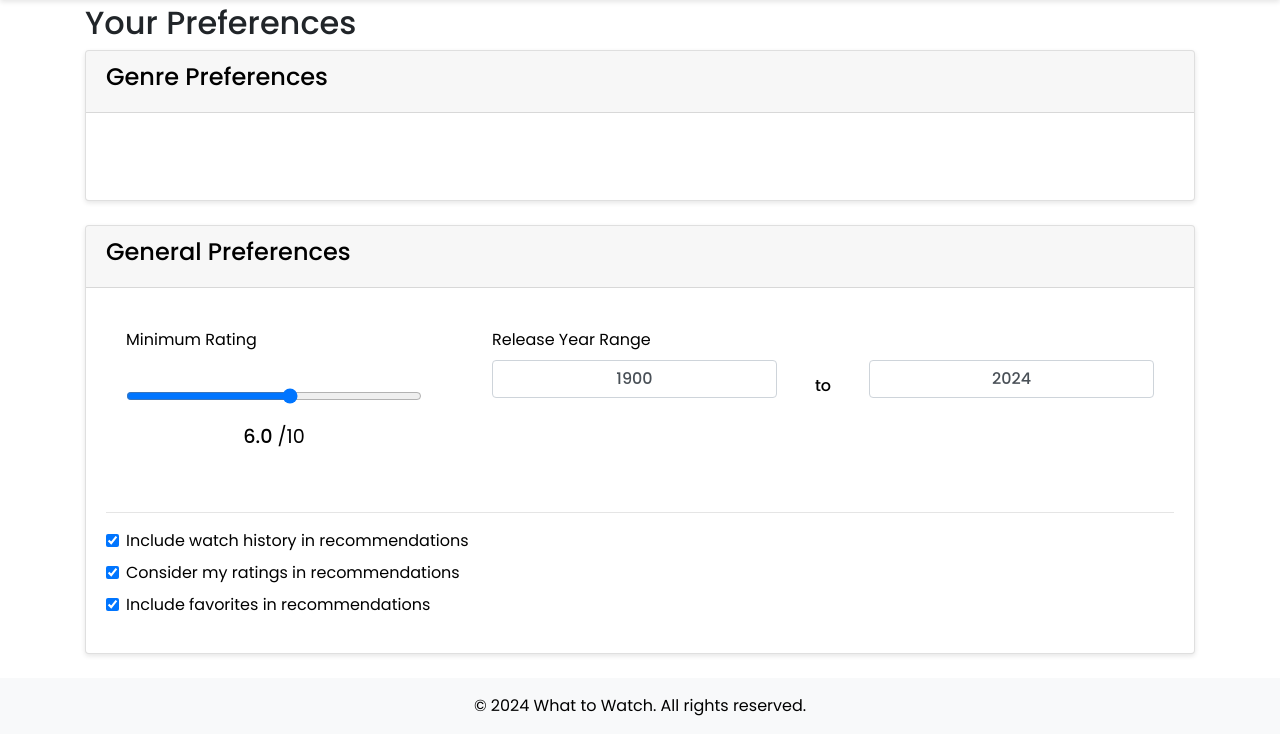
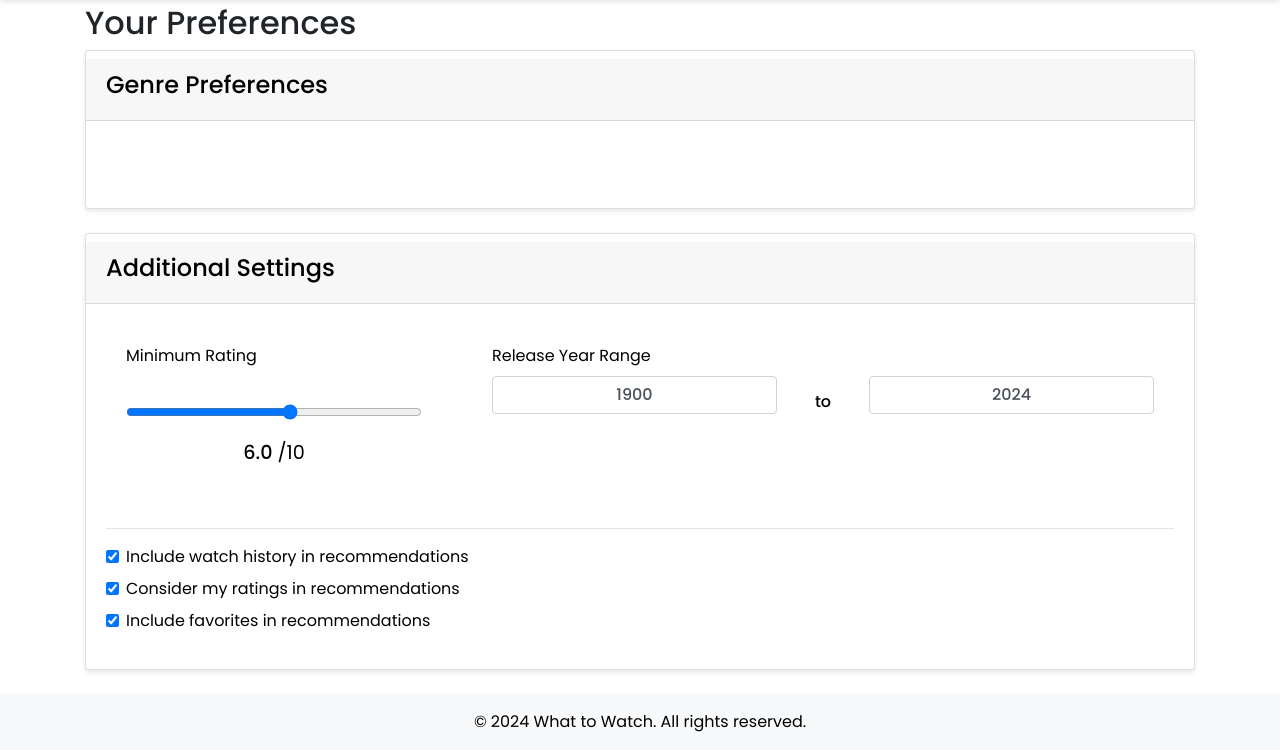
Before and after one commit to VietCH57/What-to-watch, a Flask app: page /preferences in a window 1280 px wide. Shown: the part 80-830 px from the top of the page. Before the commit the page ends 796 px from the top, so only its background shows below. Run offline with Flask 3, Linux system fonts and the light colour scheme; the visitor is signed in with stand-in values (Sample User, id 1); data that the repository does not hold is empty; some libraries are stand-ins or nearby versions.

Commit message:
Bug Fixes

```diff
--- a/templates/preferences.html
+++ b/templates/preferences.html
@@ -20,6 +20,9 @@
     <form method="POST" action="{{ url_for('preferences') }}">
         <!-- Genre Preferences -->
         <div class="card mb-4">
+            <div>
+                <h2></h2>
+            </div>
             <div class="card-header">
                 <h4>Genre Preferences</h4>
             </div>
@@ -49,8 +52,11 @@
 
         <!-- General Settings -->
         <div class="card mb-4">
+            <div>
+                <h2></h2>
+            </div>
             <div class="card-header">
-                <h4>General Preferences</h4>
+                <h4>Additional Settings</h4>
             </div>
             <div class="card-body">
                 <div class="row">
```
